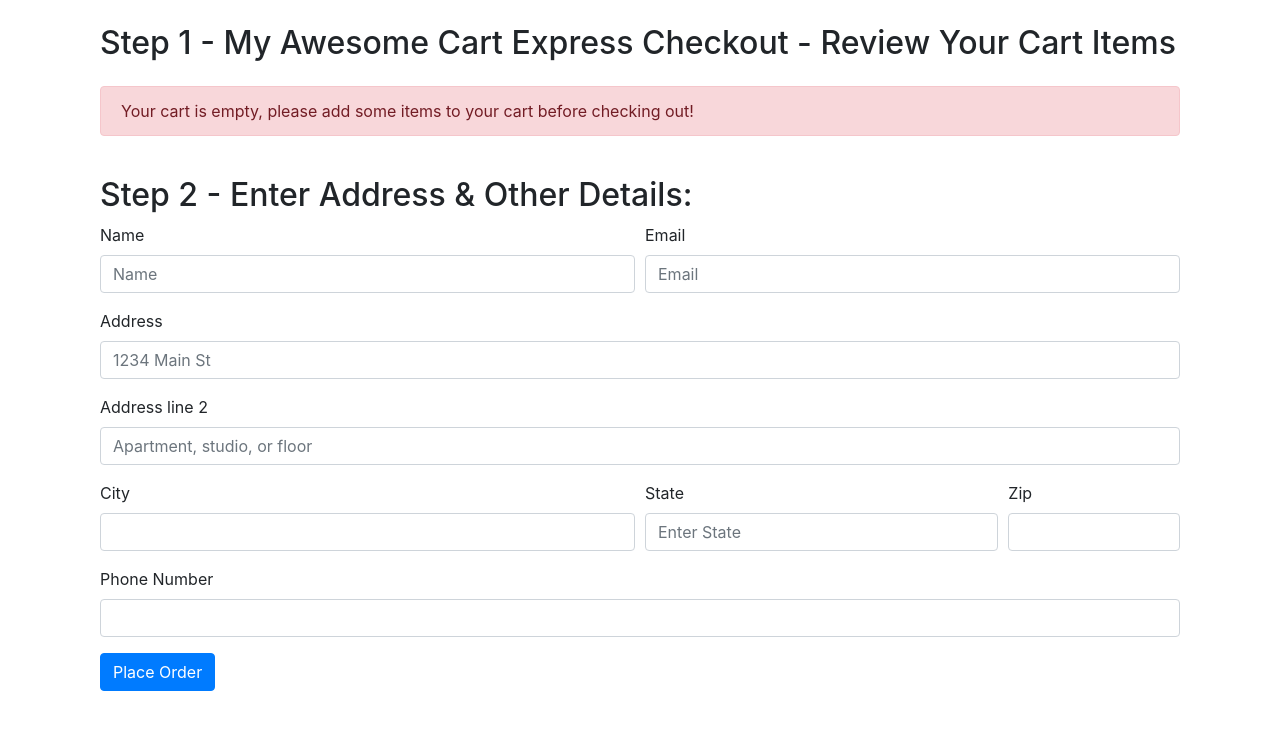
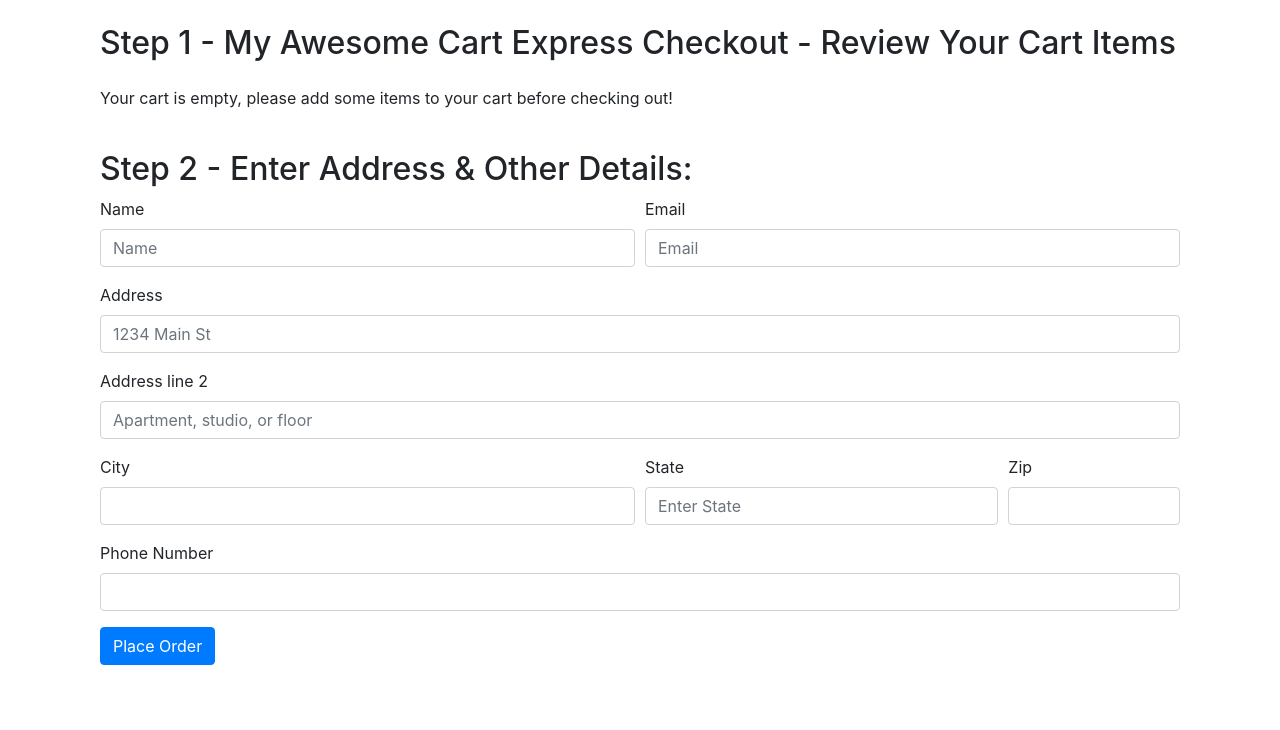
Before and after one commit to coderhouse-ds/MyAwesomeCart, a Django app: page /shop/checkout/ in a window 1280 px wide. Shown: the part 56-786 px from the top of the page. Run offline with Django 3.2, Linux system fonts and the light colour scheme; some libraries are stand-ins or nearby versions.

Commit message:
'tut50completed'

```diff
--- a/mac/shop/admin.py
+++ b/mac/shop/admin.py
@@ -1,6 +1,7 @@
 from django.contrib import admin
 
 # Register your models here.
-from . models import Product,Contact
+from . models import Product,Contact,Orders
 admin.site.register(Product)
 admin.site.register(Contact)
+admin.site.register(Orders)
--- a/mac/shop/templates/shop/checkout.html
+++ b/mac/shop/templates/shop/checkout.html
@@ -11,42 +11,43 @@
     </div>
     <div class="col my-4">
         <h2>Step 2 - Enter Address & Other Details:</h2>
-        <form>
+        <form method="post" action="/shop/checkout/">{% csrf_token %}
+            <input type="hidden" name="itemsJson" id="itemsJson">
             <div class="form-row">
                 <div class="form-group col-md-6">
                     <label for="inputname">Name</label>
-                    <input type="name" class="form-control" id="inputname" placeholder="Name">
+                    <input type="text" class="form-control" id="name" name="name" placeholder="Name">
                 </div>
                 <div class="form-group col-md-6">
                     <label for="inputEmail4">Email</label>
-                    <input type="email" class="form-control" id="inputEmail4" placeholder="Email">
+                    <input type="email" class="form-control" id="email" name="email" placeholder="Email">
                 </div>
             </div>
             <div class="form-group">
                 <label for="inputAddress">Address</label>
-                <input type="text" class="form-control" id="inputAddress" placeholder="1234 Main St">
+                <input type="text" class="form-control" id="address1" name="address1" placeholder="1234 Main St">
             </div>
             <div class="form-group">
                 <label for="inputAddress2">Address line 2</label>
-                <input type="text" class="form-control" id="inputAddress2" placeholder="Apartment, studio, or floor">
+                <input type="text" class="form-control" id="address2" name="address2" placeholder="Apartment, studio, or floor">
             </div>
             <div class="form-row">
                 <div class="form-group col-md-6">
                     <label for="inputCity">City</label>
-                    <input type="text" class="form-control" id="inputCity">
+                    <input type="text" class="form-control" id="city" name="city">
                 </div>
                 <div class="form-group col-md-4">
                     <label for="inputState">State</label>
-                    <input type="text" class="form-control" id="inputAddress2" placeholder="Enter State">
+                    <input type="text" class="form-control" id="state" name="state"  placeholder="Enter State">
                 </div>
                 <div class="form-group col-md-2">
                     <label for="inputZip">Zip</label>
-                    <input type="text" class="form-control" id="inputZip">
+                    <input type="text" class="form-control" id="zip_code" name="zip_code">
                 </div>
             </div>
             <div class="form-group">
                 <label for="inputZip">Phone Number</label>
-                <input type="tel" class="form-control" id="inputPhone">
+                <input type="tel" class="form-control" id="phone" name="phone">
             </div>
             <button type="submit" class="btn btn-primary">Place Order</button>
         </form>
@@ -64,9 +65,7 @@ console.log(cart);
 var sum = 0;
 if ($.isEmptyObject(cart)) {
     //if object is empty
-    mystr = `<div class="alert alert-danger" role="alert">
-  Your cart is empty, please add some items to your cart before checking out!
-</div>`
+    mystr = `<p>Your cart is empty, please add some items to your cart before checking out!</p>`
     $('#items').append(mystr);
 } else {
     for (item in cart) {
@@ -81,5 +80,11 @@ if ($.isEmptyObject(cart)) {
     }
 }
 document.getElementById('cart').innerHTML = sum;
+$('#itemsJson').val(JSON.stringify(cart));
+{% if thank %}
+alert('Thanks for ordering with us. Your order is is {{id}}. Use it to track your order using our order tracker');
+localStorage.clear();
+document.location = "/shop";
+{% endif %}
 </script>
 {% endblock %}
--- a/mac/shop/templates/shop/index.html
+++ b/mac/shop/templates/shop/index.html
@@ -96,13 +96,16 @@ if (localStorage.getItem('cart') == null) {
 //$('.cart').click(function() {
     $('.divpr').on('click', 'button.cart', function(){
     var idstr = this.id.toString();
+    console.log(idstr);
     if (cart[idstr] != undefined) {
         qty =  cart[idstr][0] + 1;
-    } else {
+    }
+    else {
         qty = 1;
         name = document.getElementById('name'+idstr).innerHTML;
         cart[idstr] = [qty,name];
     }
+
     updateCart(cart);
 });
 //Add Popover to cart
--- a/mac/shop/views.py
+++ b/mac/shop/views.py
@@ -1,12 +1,19 @@
 from django.shortcuts import render
-from .models import Product,Contact
+from .models import Product, Contact, Orders
 from math import ceil
+# import the logging library
+import logging
 
+# Get an instance of a logger
+logger = logging.getLogger(__name__)
 # Create your views here.
 from django.http import HttpResponse
 
 def index(request):
-
+    # products = Product.objects.all()
+    # print(products)
+    # n = len(products)
+    # nSlides = n//4 + ceil((n/4)-(n//4))
 
     allProds = []
     catprods = Product.objects.values('category', 'id')
@@ -17,6 +24,9 @@ def index(request):
         nSlides = n // 4 + ceil((n / 4) - (n // 4))
         allProds.append([prod, range(1, nSlides), nSlides])
 
+    # params = {'no_of_slides':nSlides, 'range': range(1,nSlides),'product': products}
+    # allProds = [[products, range(1, nSlides), nSlides],
+    #             [products, range(1, nSlides), nSlides]]
     params = {'allProds':allProds}
     return render(request, 'shop/index.html', params)
 
@@ -24,13 +34,12 @@ def about(request):
     return render(request, 'shop/about.html')
 
 def contact(request):
-    if request.method == "POST":
-        print(request)
-        name = request.POST.get('name','')
-        email = request.POST.get('email','')
-        phone = request.POST.get('phone','')
-        desc = request.POST.get('desc','')
-        contact = Contact(name=name,email=email,phone=phone,desc=desc)
+    if request.method=="POST":
+        name = request.POST.get('name', '')
+        email = request.POST.get('email', '')
+        phone = request.POST.get('phone', '')
+        desc = request.POST.get('desc', '')
+        contact = Contact(name=name, email=email, phone=phone, desc=desc)
         contact.save()
     return render(request, 'shop/contact.html')
 
@@ -43,7 +52,24 @@ def search(request):
 def productView(request, myid):
     # Fetch the product using the id
     product = Product.objects.filter(id=myid)
+
+
     return render(request, 'shop/prodView.html', {'product':product[0]})
 
 def checkout(request):
+    if request.method=="POST":
+        items_json = request.POST.get('itemsJson', '')
+        name = request.POST.get('name', '')
+        email = request.POST.get('email', '')
+        address = request.POST.get('address1', '') + " " + request.POST.get('address2', '')
+        city = request.POST.get('city', '')
+        state = request.POST.get('state', '')
+        zip_code = request.POST.get('zip_code', '')
+        phone = request.POST.get('phone', '')
+        order = Orders( items_json=items_json,name=name, email=email, address=address, city=city,
+                       state=state, zip_code=zip_code, phone=phone)
+        order.save()
+        thank = True
+        id = order.order_id
+        return render(request, 'shop/checkout.html', {'thank':thank, 'id': id})
     return render(request, 'shop/checkout.html')
```
Also changed, not shown: mac/shop/models.py (+21 -8 lines), mac/db.sqlite3, mac/shop/migrations/0004_orders.py (added), mac/shop/migrations/0005_auto_20210717_0824.py (added), mac/shop/migrations/0006_product_subcategory.py (added).
